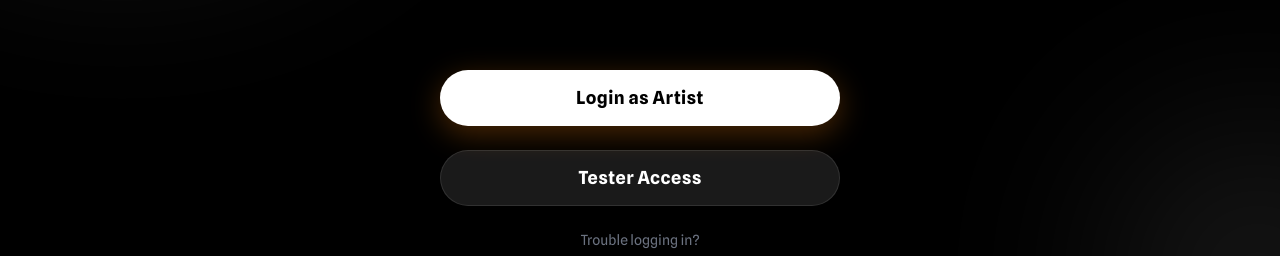
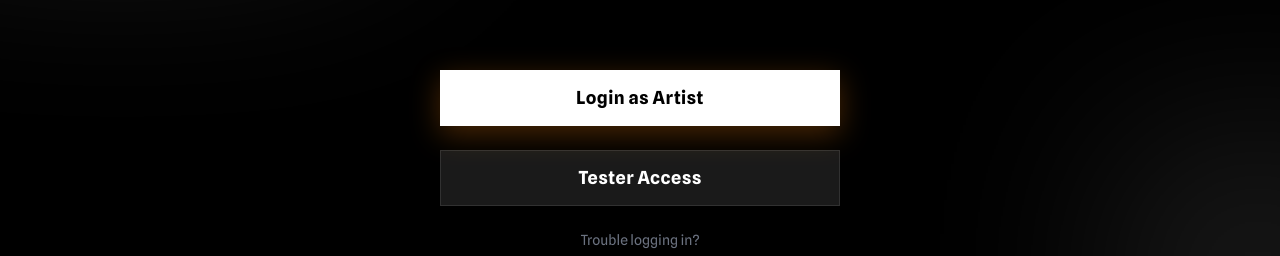
Before and after one commit to P34KPK/beta-beat-app, a React (Vite) app: page / in a window 1280 px wide. Shown: the part 455-711 px from the top of the page. Built offline with nearby package versions, Linux system fonts and the light colour scheme.

Commit message:
Apply global square design (remove border-radius)

```diff
--- a/tailwind.config.js
+++ b/tailwind.config.js
@@ -18,7 +18,7 @@ export default {
             "display": ["Spline Sans", "Noto Sans", "sans-serif"],
             "body": ["Noto Sans", "sans-serif"],
         },
-        borderRadius: { "DEFAULT": "1rem", "lg": "2rem", "xl": "3rem", "full": "9999px" },
+        borderRadius: { "DEFAULT": "0px", "sm": "0px", "md": "0px", "lg": "0px", "xl": "0px", "2xl": "0px", "3xl": "0px", "full": "0px" },
     },
     plugins: [],
 }
```
